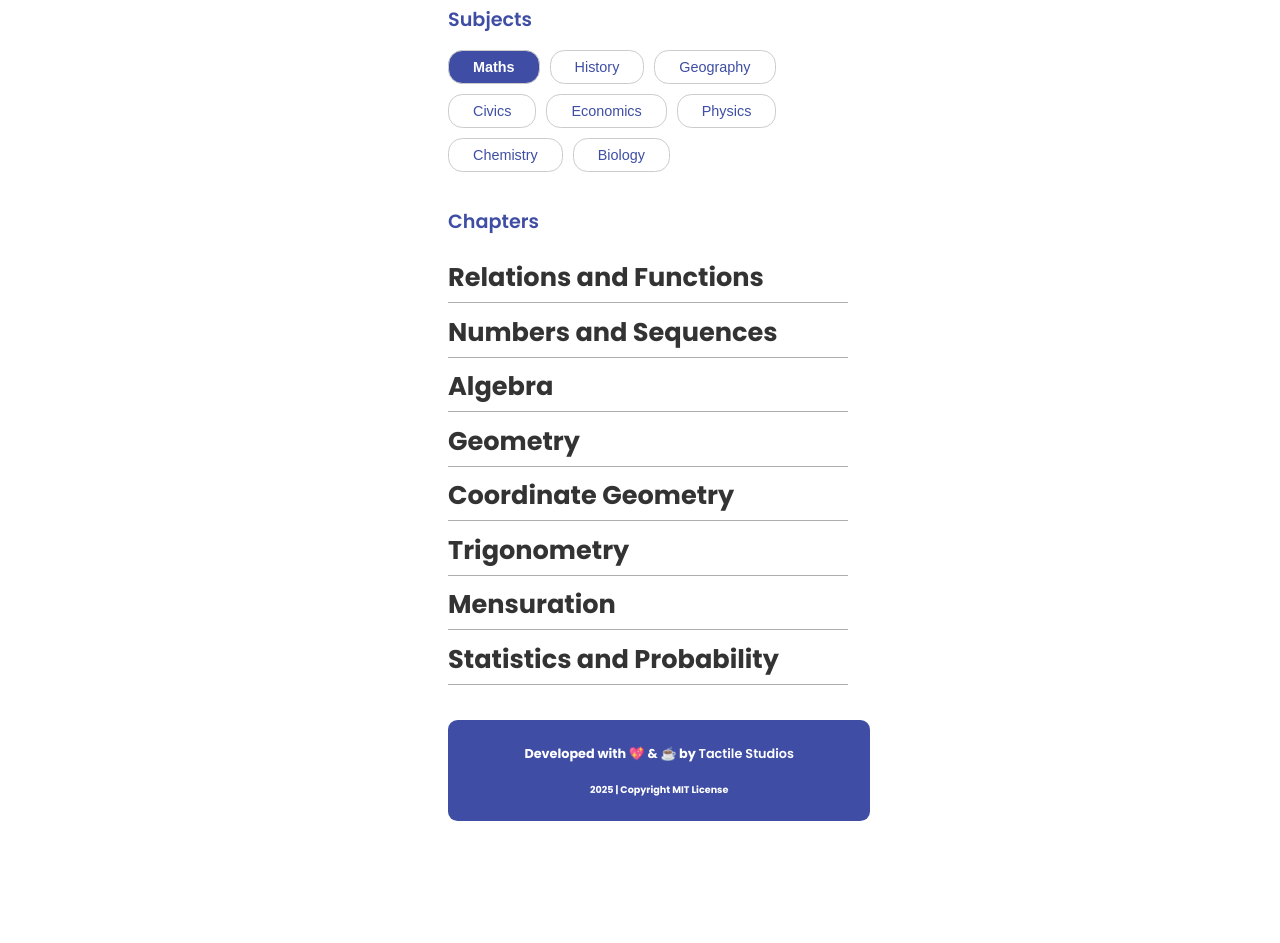
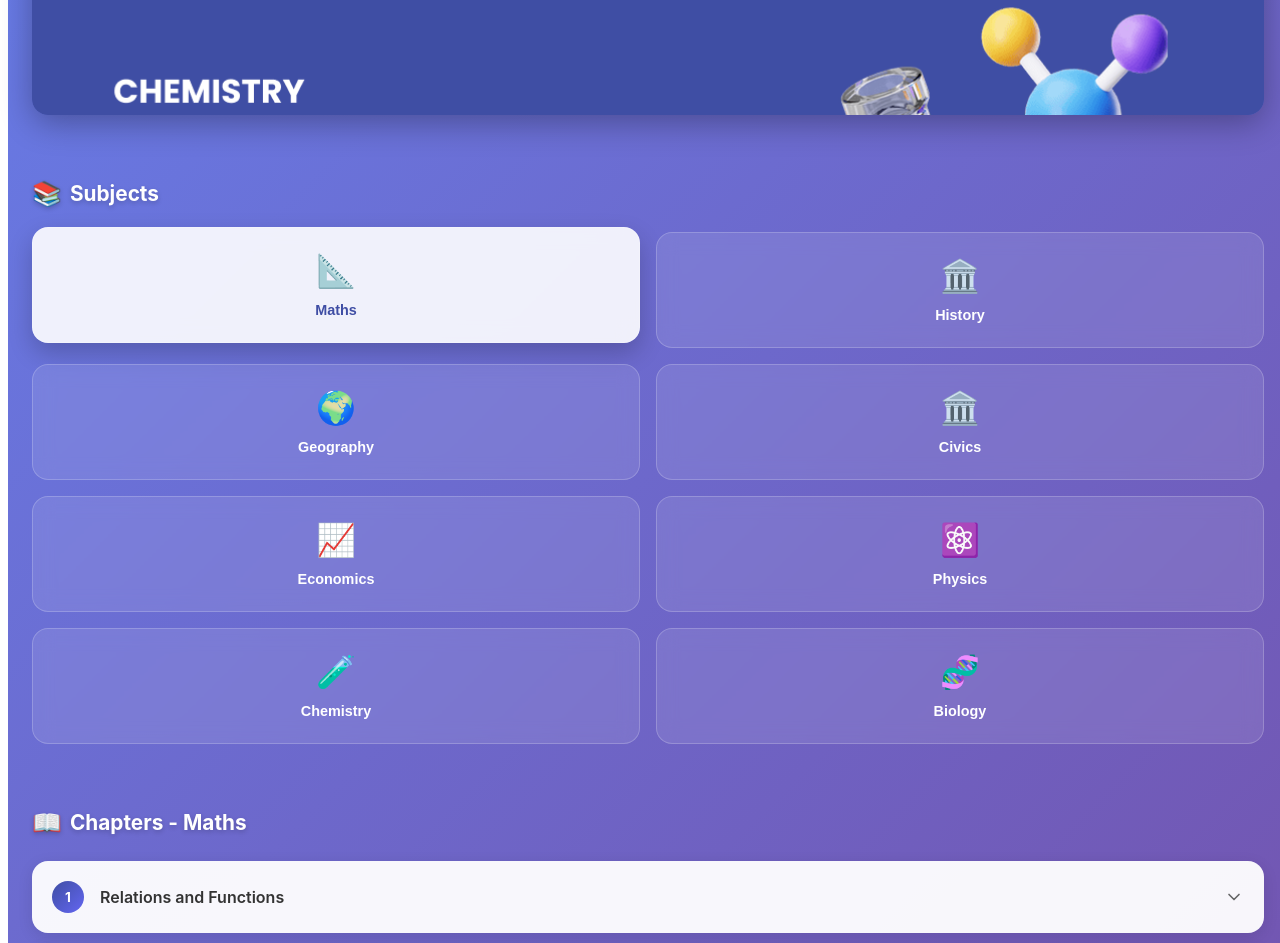
Before and after one commit to JeswinSunsi/MCC, a Vue app in the folder MCCApp/: page /home in a window 1280 px wide. Shown: the part 300-1243 px from the top of the page. Before the commit the page ends 1137 px from the top, so only its background shows below. Built offline with nearby package versions, Linux system fonts and the light colour scheme; the HTML template or start-up script is replaced by a standard one.

Commit message:
New design

```diff
--- a/MCCApp/src/views/HomeScreen.vue
+++ b/MCCApp/src/views/HomeScreen.vue
@@ -1,61 +1,3 @@
-<template>
-    <div class="quiz-app">
-        <h2 class="section-title">Most Popular Quizes</h2>
-
-        <Carousel v-bind="config">
-            <Slide v-for="image in images" :key="image.id" @click="$router.push(image.route)">
-                <div class="autoscroll-container"
-                    :style='`background-image: url(${image.url}); background-size: cover; padding: 1rem; height: 100%; width: 100%;`'>
-                </div>
-            </Slide>
-        </Carousel>
-
-        <h2 class="section-title">Subjects</h2>
-        <div class="subjects-container">
-                <button class="subject-button" @click="changeSubject('Maths')"
-                    :class="{ active: selectedSubject === 'Maths' }">Maths</button>
-                <button class="subject-button" @click="changeSubject('History')"
-                    :class="{ active: selectedSubject === 'History' }">History</button>
-                <button class="subject-button" @click="changeSubject('Geography')"
-                    :class="{ active: selectedSubject === 'Geography' }">Geography</button>
-                <button class="subject-button" @click="changeSubject('Civics')"
-                    :class="{ active: selectedSubject === 'Civics' }">Civics</button>
-                <button class="subject-button" @click="changeSubject('Economics')"
-                    :class="{ active: selectedSubject === 'Economics' }">Economics</button>
-                <button class="subject-button" @click="changeSubject('Physics')"
-                    :class="{ active: selectedSubject === 'Physics' }">Physics</button>
-                <button class="subject-button" @click="changeSubject('Chemistry')"
-                    :class="{ active: selectedSubject === 'Chemistry' }">Chemistry</button>
-                <button class="subject-button" @click="changeSubject('Biology')"
-                    :class="{ active: selectedSubject === 'Biology' }">Biology</button>
-
-        </div>
-        <h2 class="section-title">Chapters</h2>
-        <div class="chapters-list">
-            <div class="chapter-item" v-for="(chapter, index) in Chapters[selectedSubject]" :key="index"
-                @click="toggleTypes(index)">
-                <h1>{{ chapter }}</h1>
-                <Transition name="fade">
-                <div class="type" v-if="selectedChapter === index">
-                    <div class="mcq-type"
-                        @click.stop="$router.push(`/mcq/${selectedSubject.toLowerCase()}/${chapter}/${index + 1}`)">MCQ
-                    </div>
-                    <div class="fib-type"
-                        @click.stop="$router.push(`/fib/${selectedSubject.toLowerCase()}/${chapter}/${index + 1}`)">FIB
-                    </div>
-                </div>
-            </Transition>
-            </div>
-        </div>
-
-        <div class="footer">
-            <h1>Developed with 💖 & ☕ by <span style="font-weight: 600;"> Tactile Studios</span></h1>
-            <h2>2025 | Copyright MIT License</h2>
-        </div>
-        <div style="height: 1rem;"></div>
-    </div>
-</template>
-
 <script setup>
 import { ref } from "vue"
 import 'vue3-carousel/dist/carousel.css';
@@ -65,7 +7,11 @@ import quizCardImage from "../assets/quizcard.png"
 import quizCardImage2 from "../assets/quizcard2.png"
 import quizCardImage3 from "../assets/quizcard3.png"
 
-const images = [{ "id": 1, "url": quizCardImage2, "route": "/mcq/maths/Numbers And Sequences/2" }, { "id": 1, "url": quizCardImage3, "route": "/fib/chemistry/Carbon and its Compounds/5" }, { "id": 3, "url": quizCardImage, "route": "/fib/physics/Laws Of Motion/1" }]
+const images = ref([
+    { id: 1, url: quizCardImage2, route: "/mcq/maths/Numbers And Sequences/2" },
+    { id: 2, url: quizCardImage3, route: "/fib/chemistry/Carbon and its Compounds/5" },
+    { id: 3, url: quizCardImage, route: "/fib/physics/Laws Of Motion/1" }
+])
 
 const selectedChapter = ref(null)
 
@@ -142,130 +88,486 @@ function changeSubject(subject) {
 }
 </script>
 
+<template>
+    <div class="quiz-app">
+        <!-- Header Section -->
+        <div class="header-section">
+            <h1 class="app-title">Learnobuddy</h1>
+            <p class="app-subtitle">Challenge yourself with interactive quizzes</p>
+        </div>
+
+        <!-- Popular Quizzes Section -->
+        <div class="section">
+            <h2 class="section-title">
+                <span class="title-icon">🔥</span>
+                Most Popular Quizzes
+            </h2>
+
+            <Carousel v-bind="config" class="quiz-carousel">
+
+
+                <Slide v-for="image in images" :key="image.id" @click="$router.push(image.route)">
+                    <div class="autoscroll-container"
+                        :style='`background-image: url(${image.url}); background-size: cover; padding: 1rem; height: 100%; width: 100%;`'>
+
+                    </div>
+                </Slide>
+
+            </Carousel>
+        </div>
+
+        <!-- Subjects Section -->
+        <div class="section">
+            <h2 class="section-title">
+                <span class="title-icon">📚</span>
+                Subjects
+            </h2>
+            <div class="subjects-grid">
+                <button class="subject-card" @click="changeSubject('Maths')"
+                    :class="{ active: selectedSubject === 'Maths' }">
+                    <span class="subject-icon">📐</span>
+                    <span class="subject-name">Maths</span>
+                </button>
+                <button class="subject-card" @click="changeSubject('History')"
+                    :class="{ active: selectedSubject === 'History' }">
+                    <span class="subject-icon">🏛️</span>
+                    <span class="subject-name">History</span>
+                </button>
+                <button class="subject-card" @click="changeSubject('Geography')"
+                    :class="{ active: selectedSubject === 'Geography' }">
+                    <span class="subject-icon">🌍</span>
+                    <span class="subject-name">Geography</span>
+                </button>
+                <button class="subject-card" @click="changeSubject('Civics')"
+                    :class="{ active: selectedSubject === 'Civics' }">
+                    <span class="subject-icon">🏛️</span>
+                    <span class="subject-name">Civics</span>
+                </button>
+                <button class="subject-card" @click="changeSubject('Economics')"
+                    :class="{ active: selectedSubject === 'Economics' }">
+                    <span class="subject-icon">📈</span>
+                    <span class="subject-name">Economics</span>
+                </button>
+                <button class="subject-card" @click="changeSubject('Physics')"
+                    :class="{ active: selectedSubject === 'Physics' }">
+                    <span class="subject-icon">⚛️</span>
+                    <span class="subject-name">Physics</span>
+                </button>
+                <button class="subject-card" @click="changeSubject('Chemistry')"
+                    :class="{ active: selectedSubject === 'Chemistry' }">
+                    <span class="subject-icon">🧪</span>
+                    <span class="subject-name">Chemistry</span>
+                </button>
+                <button class="subject-card" @click="changeSubject('Biology')"
+                    :class="{ active: selectedSubject === 'Biology' }">
+                    <span class="subject-icon">🧬</span>
+                    <span class="subject-name">Biology</span>
+                </button>
+            </div>
+        </div>
+
+        <!-- Chapters Section -->
+        <div class="section">
+            <h2 class="section-title">
+                <span class="title-icon">📖</span>
+                Chapters - {{ selectedSubject }}
+            </h2>
+            <div class="chapters-container">
+                <div class="chapter-card" v-for="(chapter, index) in Chapters[selectedSubject]" :key="index"
+                    @click="toggleTypes(index)" :class="{ expanded: selectedChapter === index }">
+                    <div class="chapter-header">
+                        <div class="chapter-info">
+                            <span class="chapter-number">{{ index + 1 }}</span>
+                            <h3 class="chapter-title">{{ chapter }}</h3>
+                        </div>
+                        <div class="expand-icon" :class="{ rotated: selectedChapter === index }">
+                            <svg width="20" height="20" viewBox="0 0 24 24" fill="none">
+                                <path d="M6 9l6 6 6-6" stroke="currentColor" stroke-width="2" stroke-linecap="round"
+                                    stroke-linejoin="round" />
+                            </svg>
+                        </div>
+                    </div>
+                    <Transition name="slide-fade">
+                        <div class="quiz-types" v-if="selectedChapter === index">
+                            <button class="quiz-type-btn mcq-btn"
+                                @click.stop="$router.push(`/mcq/${selectedSubject.toLowerCase()}/${chapter}/${index + 1}`)">
+                                <span class="quiz-icon">✅</span>
+                                <span>Multiple Choice</span>
+                                <span class="quiz-arrow">→</span>
+                            </button>
+                            <button class="quiz-type-btn fib-btn"
+                                @click.stop="$router.push(`/fib/${selectedSubject.toLowerCase()}/${chapter}/${index + 1}`)">
+                                <span class="quiz-icon">✏️</span>
+                                <span>Fill in Blanks</span>
+                                <span class="quiz-arrow">→</span>
+                            </button>
+                        </div>
+                    </Transition>
+                </div>
+            </div>
+        </div>
+
+        <!-- Footer -->
+        <div class="footer">
+            <div class="footer-content">
+                <h3 class="footer-title">Developed with 💖 & ☕ by <span class="studio-name">Tactile Studios</span></h3>
+                <p class="footer-copyright">2025 | MIT License</p>
+            </div>
+        </div>
+    </div>
+</template>
+
 <style scoped>
-.type {
-    display: flex;
-    font-weight: 700;
-    margin-top: -0.1rem;
-    color: #3F4EA4;
-}
-
-.mcq-type,
-.fib-type {
-    border: 1px solid #3F4EA4;
-    padding: 0.4rem 0.8rem;
-    margin-right: 0.2rem;
-    border-radius: 0.3rem;
-}
-
 .quiz-app {
-    font-family: Poppins;
-    max-width: 400px;
+    font-family: 'Inter', -apple-system, BlinkMacSystemFont, 'Segoe UI', Roboto, sans-serif;
     margin: 0 auto;
-    padding: 0.5rem;
-    padding-bottom: 0;
-    background-color: white;
+    background: linear-gradient(135deg, #667eea 0%, #764ba2 100%);
+    min-height: 100vh;
     color: #333;
 }
 
-.section-title {
-    color: #3F4EA4;
-    font-size: 1.2rem;
-    font-weight: 600;
-    margin-top: 24px;
+/* Header Section */
+.header-section {
+    background: linear-gradient(135deg, rgba(255,255,255,0.1), rgba(255,255,255,0.05));
+    backdrop-filter: blur(10px);
+    padding: 2rem 1.5rem 1.5rem;
+    text-align: center;
+    border-bottom: 1px solid rgba(255,255,255,0.1);
+}
+
+.app-title {
+    font-size: 2.5rem;
+    font-weight: 800;
+    color: white;
+    margin: 0 0 0.5rem 0;
+    text-shadow: 0 2px 10px rgba(0,0,0,0.3);
+}
+
+.app-subtitle {
+    color: rgba(255,255,255,0.9);
+    font-size: 1rem;
+    margin: 0;
+    font-weight: 400;
+}
+
+/* Section Styling */
+.section {
+    padding: 1.5rem;
     margin-bottom: 1rem;
 }
 
-.quiz-img {
-    height: auto;
-    width: 100%;
-    margin-bottom: 1rem;
+.section-title {
+    display: flex;
+    align-items: center;
+    gap: 0.5rem;
+    color: white;
+    font-size: 1.3rem;
+    font-weight: 700;
+    margin: 0 0 1.5rem 0;
+    text-shadow: 0 2px 5px rgba(0,0,0,0.2);
 }
 
-.quiz-card {
-    min-height: 5rem;
+.title-icon {
+    font-size: 1.5rem;
 }
 
-.subjects-container {
-    display: flex;
-    flex-wrap: wrap;
-    gap: 10px;
-    margin-bottom: 2.2rem;
+/* Carousel Styling */
+.quiz-carousel {
+    border-radius: 1rem;
+    overflow: hidden;
+    box-shadow: 0 8px 32px rgba(0,0,0,0.3);
 }
 
-.subject-button {
-    background-color: white;
-    border: 1px solid #ccc;
+.carousel-card {
+    height: 200px;
+    border-radius: 1rem;
+    display: flex;
+    align-items: center;
+    justify-content: center;
+    cursor: pointer;
+    transition: transform 0.3s ease;
+    position: relative;
+    overflow: hidden;
+}
+
+.carousel-card:hover {
+    transform: scale(1.02);
+}
+
+.card-overlay {
+    position: absolute;
+    inset: 0;
+    display: flex;
+    align-items: center;
+    justify-content: center;
+    background: rgba(0,0,0,0.2);
+    opacity: 0;
+    transition: opacity 0.3s ease;
+}
+
+.carousel-card:hover .card-overlay {
+    opacity: 1;
+}
+
+.play-button {
+    background: rgba(255,255,255,0.9);
     color: #3F4EA4;
-    border-radius: 0.9rem;
-    padding: 0.5rem 1.5rem;
+    width: 60px;
+    height: 60px;
+    border-radius: 50%;
+    display: flex;
+    align-items: center;
+    justify-content: center;
+    transform: scale(0.8);
+    transition: transform 0.3s ease;
+}
+
+.card-overlay:hover .play-button {
+    transform: scale(1);
+}
+
+/* Subjects Grid */
+.subjects-grid {
+    display: grid;
+    grid-template-columns: repeat(2, 1fr);
+    gap: 1rem;
+}
+
+.subject-card {
+    background: rgba(255,255,255,0.1);
+    backdrop-filter: blur(10px);
+    border: 1px solid rgba(255,255,255,0.2);
+    border-radius: 1rem;
+    padding: 1.5rem 1rem;
+    display: flex;
+    flex-direction: column;
+    align-items: center;
+    gap: 0.5rem;
+    cursor: pointer;
+    transition: all 0.3s ease;
+    color: white;
+}
+
+.subject-card:hover {
+    transform: translateY(-5px);
+    box-shadow: 0 10px 25px rgba(0,0,0,0.2);
+    background: rgba(255,255,255,0.15);
+}
+
+.subject-card.active {
+    background: rgba(255,255,255,0.9);
+    color: #3F4EA4;
+    transform: translateY(-5px);
+    box-shadow: 0 10px 25px rgba(0,0,0,0.2);
+}
+
+.subject-icon {
+    font-size: 2rem;
+    margin-bottom: 0.25rem;
+}
+
+.subject-name {
+    font-weight: 600;
     font-size: 0.9rem;
+    text-align: center;
+}
+
+/* Chapters Container */
+.chapters-container {
+    display: flex;
+    flex-direction: column;
+    gap: 0.75rem;
+}
+
+.chapter-card {
+    background: rgba(255,255,255,0.95);
+    border-radius: 1rem;
+    overflow: hidden;
+    transition: all 0.3s ease;
+    box-shadow: 0 4px 15px rgba(0,0,0,0.1);
+}
+
+.chapter-card:hover {
+    transform: translateY(-2px);
+    box-shadow: 0 8px 25px rgba(0,0,0,0.15);
+}
+
+.chapter-card.expanded {
+    box-shadow: 0 8px 25px rgba(0,0,0,0.15);
+}
+
+.chapter-header {
+    display: flex;
+    align-items: center;
+    justify-content: space-between;
+    padding: 1.25rem;
     cursor: pointer;
 }
 
-.subject-button.active {
-    background-color: #3F4EA4;
-    color: white;
-    font-weight: 600;
+.chapter-info {
+    display: flex;
+    align-items: center;
+    gap: 1rem;
+    flex: 1;
 }
 
-.chapters-list {
-    line-height: 1rem;
+.chapter-number {
+    background: linear-gradient(135deg, #3F4EA4, #6366f1);
+    color: white;
+    width: 32px;
+    height: 32px;
+    border-radius: 50%;
+    display: flex;
+    align-items: center;
+    justify-content: center;
+    font-weight: 700;
+    font-size: 0.85rem;
+    flex-shrink: 0;
+}
+
+.chapter-title {
+    font-size: 1rem;
+    font-weight: 600;
+    color: #333;
+    margin: 0;
+    line-height: 1.4;
+}
+
+.expand-icon {
+    color: #666;
+    transition: transform 0.3s ease;
+    display: flex;
+    align-items: center;
+    justify-content: center;
+}
+
+.expand-icon.rotated {
+    transform: rotate(180deg);
+}
+
+/* Quiz Types */
+.quiz-types {
+    padding: 0 1.25rem 1.25rem;
     display: flex;
     flex-direction: column;
-    margin-bottom: 2rem;
+    gap: 0.75rem;
 }
 
-.chapter-item {
-    min-height: 2.4rem;
-    margin-bottom: 0.2rem;
-    border-bottom: 1px solid #ADADAD;
-    font-size: 0.8rem;
-    font-weight: 400;
+.quiz-type-btn {
     display: flex;
     align-items: center;
+    justify-content: space-between;
+    padding: 1rem;
+    border: none;
+    border-radius: 0.75rem;
+    cursor: pointer;
+    font-weight: 600;
+    transition: all 0.3s ease;
+    color: white;
 }
 
-.chapter-item h1 {
-    margin-right: 0.75rem;
+.mcq-btn {
+    background: linear-gradient(135deg, #10b981, #059669);
 }
 
-.footer {
-    height: max-content;
-    padding: 1rem 0.7rem;
-    border-radius: 0.6rem;
-    color: #fff;
-    bottom: 0;
-    left: 0;
-    display: flex;
-    flex-direction: column;
-    justify-content: center;
-    align-items: center;
-    width: 100%;
-    background-color: #3F4EA4;
+.mcq-btn:hover {
+    transform: translateX(5px);
+    box-shadow: 0 4px 15px rgba(16, 185, 129, 0.3);
 }
 
-.footer h1 {
-    margin-bottom: 0.8rem;
-    font-size: 0.8rem;
+.fib-btn {
+    background: linear-gradient(135deg, #f59e0b, #d97706);
 }
 
-.footer h2 {
-    font-size: 0.6rem;
+.fib-btn:hover {
+    transform: translateX(5px);
+    box-shadow: 0 4px 15px rgba(245, 158, 11, 0.3);
 }
 
-.fade-enter-active,
-.fade-leave-active {
-  transition: opacity 0.5s ease;
+.quiz-icon {
+    font-size: 1.2rem;
 }
 
-.fade-enter-from,
-.fade-leave-to {
-  opacity: 0;
+.quiz-arrow {
+    font-size: 1.2rem;
+    transition: transform 0.3s ease;
 }
 
-.fade-enter-to,
-.fade-leave-from {
-  opacity: 1;
+.quiz-type-btn:hover .quiz-arrow {
+    transform: translateX(3px);
+}
+
+/* Footer */
+.footer {
+    background: rgba(0,0,0,0.2);
+    backdrop-filter: blur(10px);
+    margin: 2rem 1.5rem 0;
+    border-radius: 1rem;
+    padding: 2rem;
+    text-align: center;
+    border: 1px solid rgba(255,255,255,0.1);
+}
+
+.footer-content {
+    color: white;
+}
+
+.footer-title {
+    font-size: 1rem;
+    font-weight: 600;
+    margin: 0 0 0.5rem 0;
+}
+
+.studio-name {
+    font-weight: 800;
+    background: linear-gradient(135deg, #fbbf24, #f59e0b);
+    -webkit-background-clip: text;
+    -webkit-text-fill-color: transparent;
+    background-clip: text;
+}
+
+.footer-copyright {
+    font-size: 0.85rem;
+    opacity: 0.8;
+    margin: 0;
+}
+
+/* Animations */
+.slide-fade-enter-active {
+    transition: all 0.3s ease-out;
+}
+
+.slide-fade-leave-active {
+    transition: all 0.3s cubic-bezier(1, 0.5, 0.8, 1);
+}
+
+.slide-fade-enter-from,
+.slide-fade-leave-to {
+    transform: translateY(-10px);
+    opacity: 0;
+}
+
+/* Responsive adjustments */
+@media (max-width: 380px) {
+    .subjects-grid {
+        grid-template-columns: repeat(2, 1fr);
+        gap: 0.75rem;
+    }
+
+    .subject-card {
+        padding: 1rem 0.75rem;
+    }
+
+    .subject-name {
+        font-size: 0.8rem;
+    }
+
+    .chapter-info {
+        gap: 0.75rem;
+    }
+
+    .chapter-title {
+        font-size: 0.9rem;
+    }
 }
 </style>
--- a/MCCApp/src/views/ResultScreen.vue
+++ b/MCCApp/src/views/ResultScreen.vue
@@ -1,8 +1,6 @@
 <template>
     <div class="quiz-container">
       <div class="header">
-        <div class="chapter-label">CHAPTER 2</div>
-        <div class="chapter-title">The Chola Kingdoms</div>
       </div>
 
       <div class="results-card">
--- a/MCCApp/vite.config.js
+++ b/MCCApp/vite.config.js
@@ -1,7 +1,12 @@
+
 import { defineConfig } from 'vite'
 import vue from '@vitejs/plugin-vue'
 
 // https://vite.dev/config/
 export default defineConfig({
   plugins: [vue()],
+  server: {
+    allowedHosts: ["e5ba-2401-4900-8fdf-aeb9-246e-c615-a902-2f58.ngrok-free.app"],
+    host: true, // This enables listening on all local IPs
+  }
 })
```
